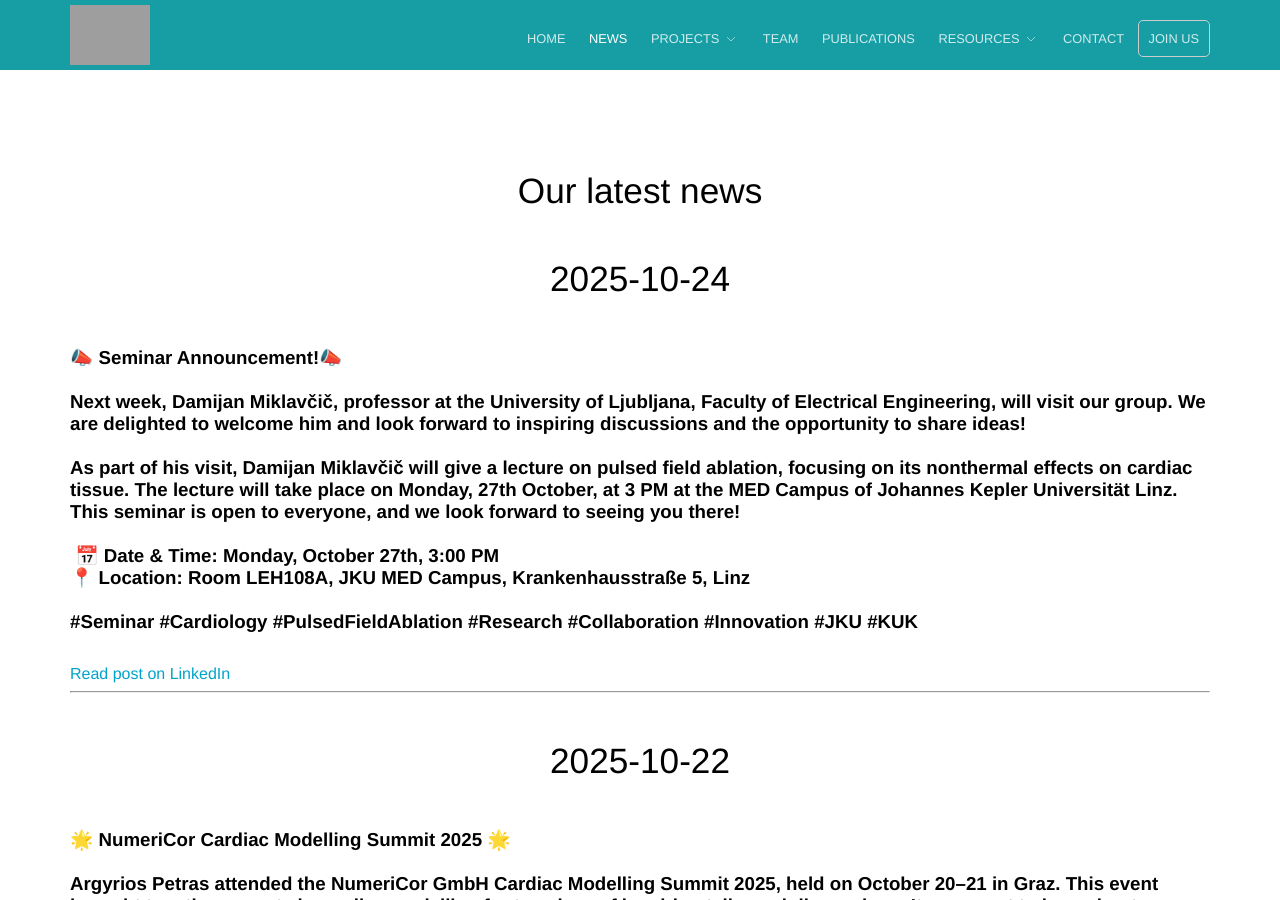
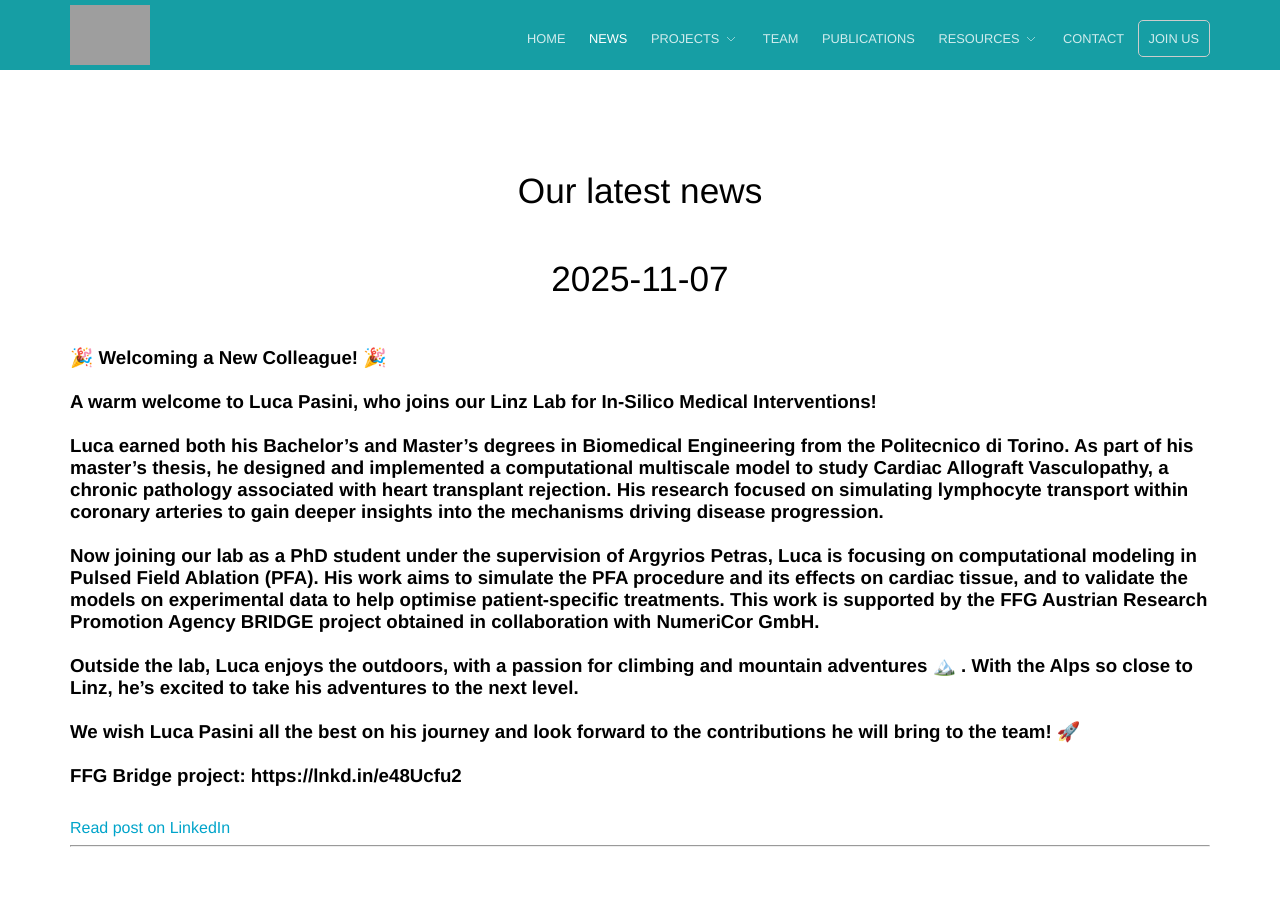
Before and after one commit to linzlabinsilmed/linzlabinsilmed.github.io, a Jekyll site: the page built from news.html, in a window 1280 px wide and 900 px high. Built offline with Jekyll 4.4.1, drawn with Linux system fonts in a browser that asks for light colours; some of the changed text lies outside the part shown; grey boxes are pictures that could not be loaded.

Commit message:
Update LinkedIn feed [auto]

```diff
--- a/_data/linkedin_feed.yml
+++ b/_data/linkedin_feed.yml
@@ -1,3 +1,41 @@
+- title: >-
+    🎉 Welcoming a New Colleague! 🎉
+
+
+    A warm welcome to Luca Pasini, who joins our Linz Lab for In-Silico Medical
+    Interventions!
+
+
+    Luca earned both his Bachelor’s and Master’s degrees in Biomedical
+    Engineering from the Politecnico di Torino. As part of his master’s thesis,
+    he designed and implemented a computational multiscale model to study
+    Cardiac Allograft Vasculopathy, a chronic pathology associated with heart
+    transplant rejection. His research focused on simulating lymphocyte
+    transport within coronary arteries to gain deeper insights into the
+    mechanisms driving disease progression.
+
+
+    Now joining our lab as a PhD student under the supervision of Argyrios
+    Petras, Luca is focusing on computational modeling in Pulsed Field Ablation
+    (PFA). His work aims to simulate the PFA procedure and its effects on
+    cardiac tissue, and to validate the models on experimental data to help
+    optimise patient-specific treatments. This work is supported by the FFG
+    Austrian Research Promotion Agency BRIDGE project obtained in collaboration
+    with NumeriCor GmbH.
+
+
+    Outside the lab, Luca enjoys the outdoors, with a passion for climbing and
+    mountain adventures 🏔️ . With the Alps so close to Linz, he’s excited to
+    take his adventures to the next level.
+
+
+    We wish Luca Pasini all the best on his journey and look forward to the
+    contributions he will bring to the team! 🚀
+
+
+    FFG Bridge project: https://lnkd.in/e48Ucfu2
+  url: https://www.linkedin.com/posts/linz-lab-for-in-silico-medical-interventions_welcoming-a-new-colleague-a-warm-activity-7392546439014281216-Ssff
+  published: 2025-11-07
 - title: |-
     📣 Seminar Announcement!📣
 
@@ -228,35 +266,3 @@
     Photo: https://lnkd.in/ef-Q2MUJ
   url: https://www.linkedin.com/posts/linz-lab-for-in-silico-medical-interventions_deab-conference-collaboration-activity-7348984391244656641-WE8N
   published: 2025-07-10
-- title: >-
-    🌟DEAB Conference🌟
-
-
-    From June 16th to 20th , our group leader Luca Gerardo-Giorda attended the
-    conference Differential Equations and Applications to Biology that took
-    place at the University of Le Havre Normandy. This conference was organised
-    in memory of friend and colleague Pierre Magal, whose legacy continues to
-    inspire the community️. The goal of this international conference was to
-    bring together leading researchers from differential equations, dynamical
-    systems, and mathematical biology to communicate with each other about their
-    current work and to remember Pierre’s contribution to the field 📚.
-
-
-    Luca was invited to give a plenary lecture titled "Patient-specific
-    simulation in support of cardiovascular intervention." He presented recent
-    advances in endocardial ablation treatments for arrhythmias and
-    extracorporeal membrane oxygenation (ECMO), developed in collaboration with
-    the Hospital de la Santa Creu i Sant Pau in Barcelona and the Kepler
-    Universitätsklinikum GmbH in Linz.
-
-
-    The conference reminded us that behind every scientific journey is a
-    community bound by shared purpose, curiosity, and the people who inspire us
-    along the way 🤝 Thank you to the organisers for creating such a meaningful
-    event!
-
-
-    #DEAB #Conference #Collaboration #ScientificCommunity #MedicalResearch
-    #MathematicalModeling
-  url: https://www.linkedin.com/posts/linz-lab-for-in-silico-medical-interventions_ecg-ecgi-cei-activity-7343608967811506176-tdpT
-  published: 2025-06-25
```
